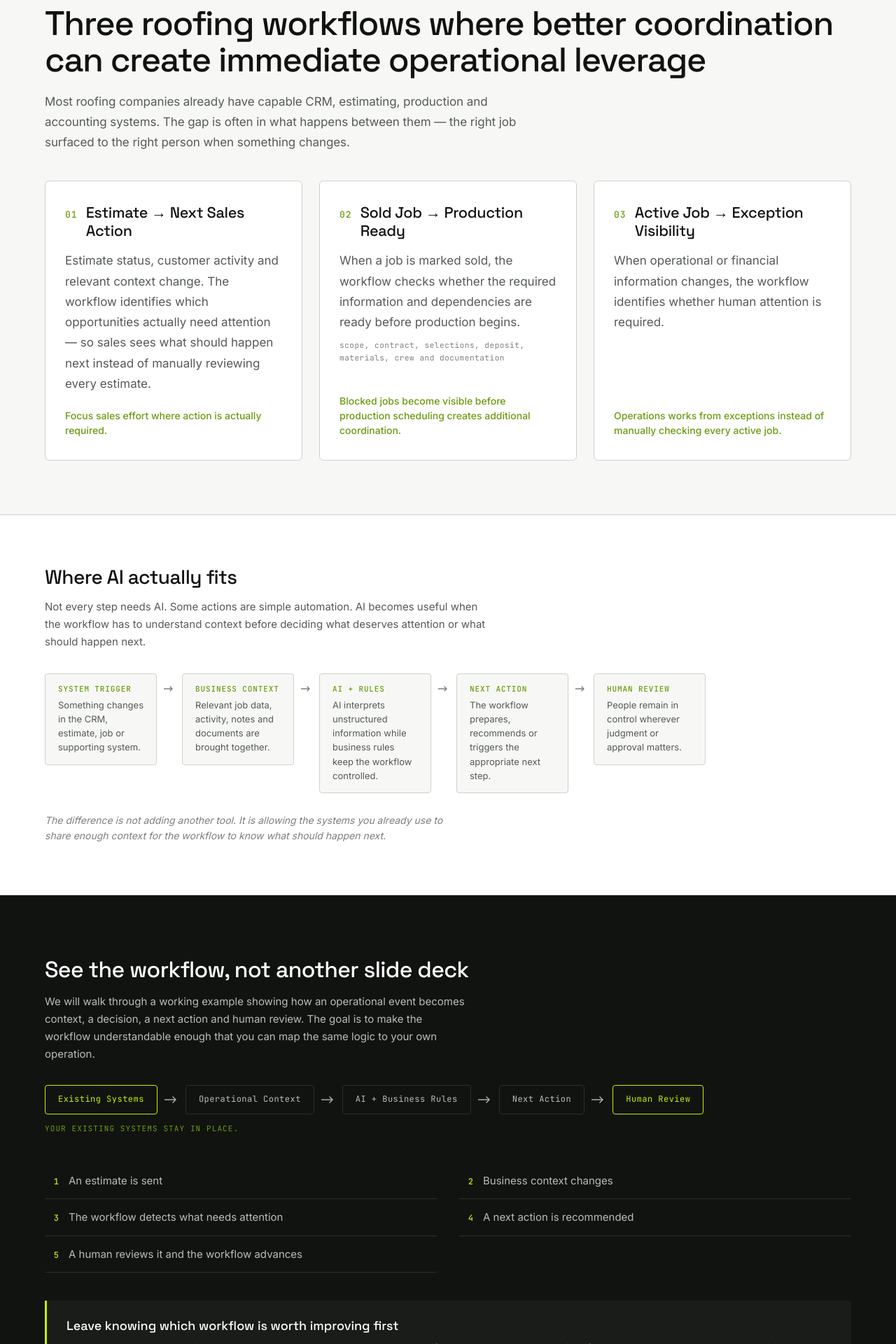
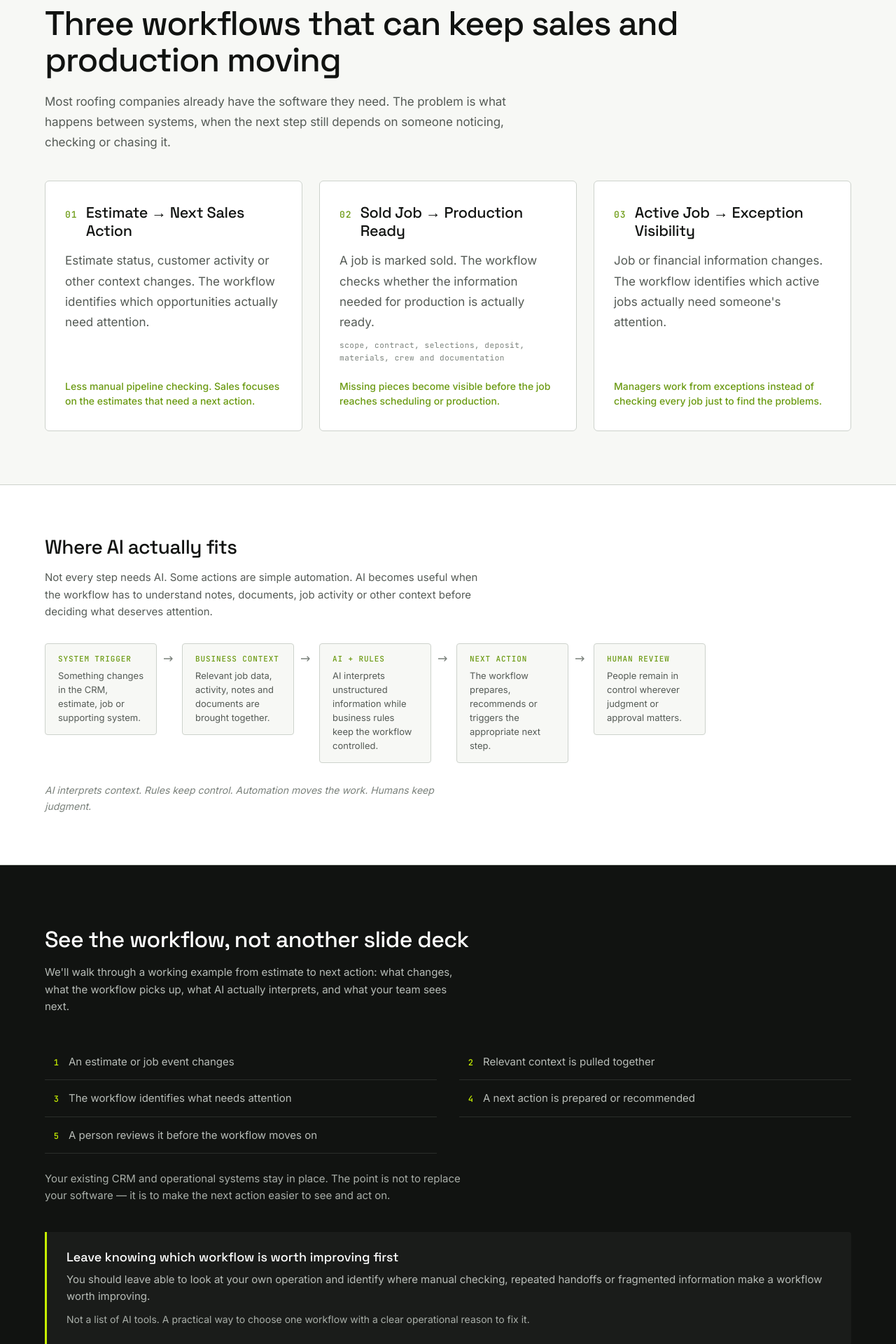
Before and after one commit to BeeClaros/claros, a Next.js app: page /webinars/roofing-october-2026 in a window 1280 px wide. Shown: the part 880-2800 px from the top of the page at 70% size. Built offline with nearby package versions, Linux system fonts and the light colour scheme.

Commit message:
Add Footer component to Roofing Webinar layout and refine content descriptions for clarity. Update workflows and demo steps to enhance user understanding of operational processes.

```diff
--- a/app/webinars/roofing-october-2026/RoofingWebinarLanding.tsx
+++ b/app/webinars/roofing-october-2026/RoofingWebinarLanding.tsx
@@ -135,44 +135,38 @@ const WORKFLOWS: {
     num: "01",
     title: "Estimate → Next Sales Action",
     description:
-      "Estimate status, customer activity and relevant context change. The workflow identifies which opportunities actually need attention — so sales sees what should happen next instead of manually reviewing every estimate.",
-    outcome: "Focus sales effort where action is actually required.",
+      "Estimate status, customer activity or other context changes. The workflow identifies which opportunities actually need attention.",
+    outcome:
+      "Less manual pipeline checking. Sales focuses on the estimates that need a next action.",
   },
   {
     num: "02",
     title: "Sold Job → Production Ready",
     description:
-      "When a job is marked sold, the workflow checks whether the required information and dependencies are ready before production begins.",
+      "A job is marked sold. The workflow checks whether the information needed for production is actually ready.",
     examples:
       "scope, contract, selections, deposit, materials, crew and documentation",
     outcome:
-      "Blocked jobs become visible before production scheduling creates additional coordination.",
+      "Missing pieces become visible before the job reaches scheduling or production.",
   },
   {
     num: "03",
     title: "Active Job → Exception Visibility",
     description:
-      "When operational or financial information changes, the workflow identifies whether human attention is required.",
+      "Job or financial information changes. The workflow identifies which active jobs actually need someone's attention.",
     outcome:
-      "Operations works from exceptions instead of manually checking every active job.",
+      "Managers work from exceptions instead of checking every job just to find the problems.",
   },
 ];
 
 const DEMO_STEPS = [
-  "An estimate is sent",
-  "Business context changes",
-  "The workflow detects what needs attention",
-  "A next action is recommended",
-  "A human reviews it and the workflow advances",
+  "An estimate or job event changes",
+  "Relevant context is pulled together",
+  "The workflow identifies what needs attention",
+  "A next action is prepared or recommended",
+  "A person reviews it before the workflow moves on",
 ];
 
-const PIPELINE_NODES = [
-  "Existing Systems",
-  "Operational Context",
-  "AI + Business Rules",
-  "Next Action",
-  "Human Review",
-];
 
 /* ── Main component ───────────────────────────────────────────────── */
 
@@ -327,14 +321,12 @@ function WhatYouWillSeeSection() {
       <div className="wbn-combined-top">
         <div className="wbn-container">
           <h2 className="v8-section-title">
-            Three roofing workflows where better coordination can create
-            immediate operational leverage
+            Three workflows that can keep sales and production moving
           </h2>
           <p className="v8-lead" style={{ marginTop: 20, maxWidth: 700 }}>
-            Most roofing companies already have capable CRM, estimating,
-            production and accounting systems. The gap is often in what happens
-            between them — the right job surfaced to the right person when
-            something changes.
+            Most roofing companies already have the software they need. The
+            problem is what happens between systems, when the next step still
+            depends on someone noticing, checking or chasing it.
           </p>
           <div className="wbn-workflows">
             {WORKFLOWS.map((w) => (
@@ -362,8 +354,9 @@ function WhatYouWillSeeSection() {
           <h3 className="wbn-ai-headline">Where AI actually fits</h3>
           <p className="wbn-ai-intro">
             Not every step needs AI. Some actions are simple automation. AI
-            becomes useful when the workflow has to understand context before
-            deciding what deserves attention or what should happen next.
+            becomes useful when the workflow has to understand notes, documents,
+            job activity or other context before deciding what deserves
+            attention.
           </p>
           <div className="wbn-ai-flow">
             {AI_FLOW_STAGES.map((stage, i) => (
@@ -389,9 +382,8 @@ function WhatYouWillSeeSection() {
             ))}
           </div>
           <p className="wbn-ai-note">
-            The difference is not adding another tool. It is allowing the
-            systems you already use to share enough context for the workflow to
-            know what should happen next.
+            AI interprets context. Rules keep control. Automation moves the
+            work. Humans keep judgment.
           </p>
         </div>
       </div>
@@ -403,38 +395,10 @@ function WhatYouWillSeeSection() {
             See the workflow, not another slide&nbsp;deck
           </h3>
           <p className="wbn-combined-bottom-sub">
-            We will walk through a working example showing how an operational
-            event becomes context, a decision, a next action and human review.
-            The goal is to make the workflow understandable enough that you can
-            map the same logic to your own operation.
+            We&apos;ll walk through a working example from estimate to next
+            action: what changes, what the workflow picks up, what AI actually
+            interprets, and what your team sees next.
           </p>
-
-          <div className="wbn-pipeline">
-            {PIPELINE_NODES.map((label, i) => (
-              <div key={i} className="wbn-pipe-node-wrap">
-                {i > 0 && (
-                  <span className="wbn-pipe-arrow" aria-hidden="true">
-                    <svg
-                      width="20"
-                      height="10"
-                      viewBox="0 0 20 10"
-                      fill="none"
-                    >
-                      <path
-                        d="M0 5h16m0 0l-4-4m4 4l-4 4"
-                        stroke="currentColor"
-                        strokeWidth="1.5"
-                        strokeLinecap="round"
-                        strokeLinejoin="round"
-                      />
-                    </svg>
-                  </span>
-                )}
-                <span className="wbn-pipe-node">{label}</span>
-              </div>
-            ))}
-          </div>
-          <p className="wbn-pipe-note">Your existing systems stay in place.</p>
 
           <ol className="wbn-demo-steps">
             {DEMO_STEPS.map((s, i) => (
@@ -445,18 +409,24 @@ function WhatYouWillSeeSection() {
             ))}
           </ol>
 
+          <p className="wbn-demo-followup">
+            Your existing CRM and operational systems stay in place. The point
+            is not to replace your software — it is to make the next action
+            easier to see and act on.
+          </p>
+
           <div className="wbn-takeaway">
             <p className="wbn-takeaway-title">
               Leave knowing which workflow is worth improving first
             </p>
             <p className="wbn-takeaway-sub">
-              You should leave the session able to look at your own operation
-              and identify where manual coordination, fragmented context or
-              repeated decisions make a workflow worth testing.
+              You should leave able to look at your own operation and identify
+              where manual checking, repeated handoffs or fragmented information
+              make a workflow worth improving.
             </p>
             <p className="wbn-takeaway-secondary">
-              Not a list of AI tools. A practical way to choose one operational
-              workflow with a clear business reason to improve it.
+              Not a list of AI tools. A practical way to choose one workflow
+              with a clear operational reason to fix it.
             </p>
           </div>
 
@@ -467,15 +437,15 @@ function WhatYouWillSeeSection() {
             <ul className="wbn-for-you-list">
               <li>
                 Your team already uses CRM, estimating, production or accounting
-                software, but work still gets coordinated manually between them.
+                software, but people still chase information between them.
               </li>
               <li>
                 Important follow-up or job decisions still depend on someone
-                noticing the right information at the right time.
+                noticing the right thing at the right time.
               </li>
               <li>
-                You want to understand where AI is genuinely useful before
-                buying or building another tool.
+                You want to understand where AI is useful before adding another
+                tool or project.
               </li>
             </ul>
           </div>
@@ -1120,11 +1090,11 @@ const FAQS = [
   },
   {
     q: "Is this an AI webinar?",
-    a: "AI is part of the session, but it is not the starting point. We will show where normal automation is enough, where AI can help interpret business context, and where human judgment should remain in the workflow. The focus is on improving roofing operations, not demonstrating AI for its own sake.",
+    a: "AI is part of the session, but it is not the starting point. The focus is on improving roofing operations, not demonstrating AI for its own sake. We will show where simple automation is enough and where AI adds value — and where human judgment should stay in the loop.",
   },
   {
     q: "Will this work with the systems we already use?",
-    a: "The webinar is designed around the idea that your existing systems stay in place. The examples focus on coordinating context and next actions across the tools already used in the business rather than replacing the core CRM or operational platform.",
+    a: "Your existing systems stay in place. The session focuses on coordinating information and next actions across the tools your business already uses, not replacing your CRM or operational platform.",
   },
   {
     q: "Do I need to understand AI or automation?",
@@ -1202,8 +1172,9 @@ function FinalCtaSection() {
             marginInline: "auto",
           }}
         >
-          Join the session to see the workflow in practice and leave with a
-          clearer idea of where AI and automation are worth applying first.
+          Join the session to see one workflow running in practice and leave
+          with a clearer idea of where AI and automation could be useful in
+          your own operation.
         </p>
         <p className="wbn-final-cta-meta">
           Live session · Recording included · Free to attend
--- a/app/webinars/roofing-october-2026/layout.tsx
+++ b/app/webinars/roofing-october-2026/layout.tsx
@@ -1,4 +1,5 @@
 import BeeLogo from "@/components/layout/BeeLogo";
+import Footer from "@/components/layout/Footer";
 
 export default function WebinarLayout({
   children,
@@ -33,6 +34,7 @@ export default function WebinarLayout({
           </a>
         </header>
         {children}
+        <Footer />
       </div>
     </>
   );
```
